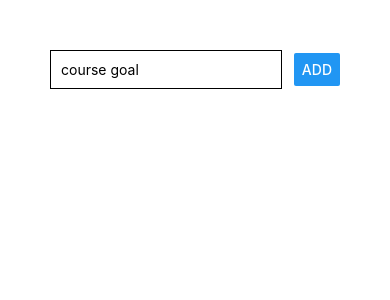
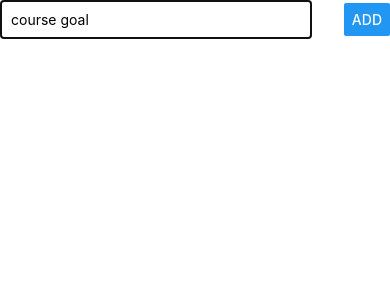
Before and after one commit to mansourlotfi/RN-Maximilian, a React Native app: screen / in a window 390 px wide. Shown: the top 300 px of the page. Built offline with nearby package versions, Linux system fonts and the light colour scheme.

Commit message:
adding modal

```diff
--- a/App.js
+++ b/App.js
@@ -1,10 +1,12 @@
 import React, {useState} from 'react';
-import { StyleSheet, Text, View,TextInput,Button,ScrollView,FlatList } from 'react-native';
+import { StyleSheet, View,Button,FlatList } from 'react-native';
 import GoalItem from './components/GoalItem'
 import GoalInput from './components/GoalInput'
 
 export default function App() {
   const [currentGoals,setCourseGouals] = useState([]);
+  const [isAddMod,setIsAddMod] = useState('false')
+
 
 
 
@@ -20,7 +22,8 @@ export default function App() {
 
   return (
     <View style={styles.screen}>
-      <GoalInput onAddGoal={addGoalHandler} />
+      <Button title='Add new goal' onPress={() => setIsAddMod(true)} />
+      <GoalInput visible={isAddMod} onAddGoal={addGoalHandler} />
 
     {/* scroolView is good for limited list items but coz performance problem if use in long list items. for long list must use flatlist
     <ScrollView>
--- a/components/GoalInput.js
+++ b/components/GoalInput.js
@@ -1,5 +1,5 @@
 import React,{useState} from 'react'
-import {View,TextInput,Button,StyleSheet} from 'react-native'
+import {View,TextInput,Button,StyleSheet,Modal} from 'react-native'
 
 const GoalInput = props =>{
     const [enteredGoal,setEnteredGoal]= useState('');
@@ -9,6 +9,7 @@ const GoalInput = props =>{
       };
 
     return (
+        <Modal visible={props.visible} animationType='slide'>
         <View style={styles.inputContainer}>
         <TextInput
         placeholder="course goal"
@@ -17,6 +18,7 @@ const GoalInput = props =>{
         value={enteredGoal} />
         <Button title='ADD' onPress={props.onAddGoal.bind(this,enteredGoal)} />
       </View>
+      </Modal>
       )
 }
 export default GoalInput
```
